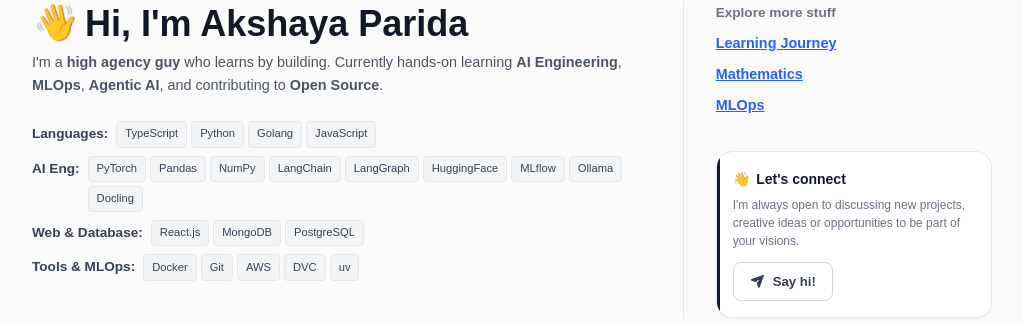
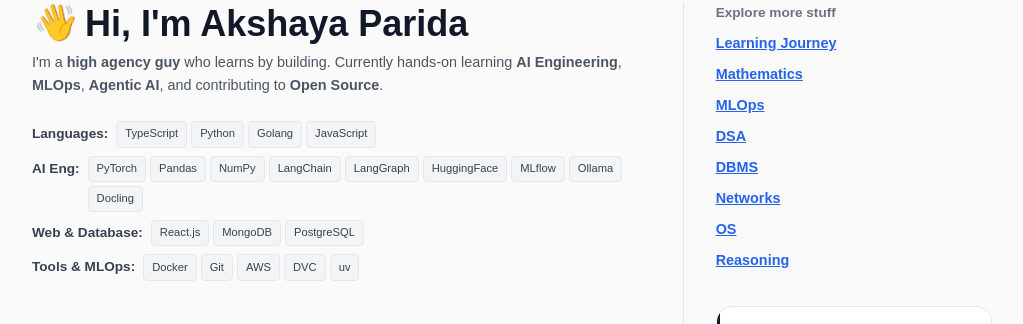
Before and after one commit to akshayaparida/portfolio, a Next.js app: page / in a window 1280 px wide. Shown: the part 174-498 px from the top of the page, without its empty margins (128-1151 px from the left). Built offline with nearby package versions, Linux system fonts and the light colour scheme; no server answers; a web font is replaced by a local one.

Commit message:
feat: add cuet pg subject pages structure
- Created skeleton pages for 5 CUET PG subjects:
  - DSA, DBMS, Networks, OS, Reasoning
- Added individual navigation links for each subject
- Removed main CUET PG index page

```diff
--- /dev/null
+++ b/src/app/cuet-pg/dbms/page.tsx
@@ -0,0 +1,10 @@
+"use client";
+
+export default function DBMSPage() {
+  return (
+    <div>
+      <h1>Database Management Systems</h1>
+      <p>Coming soon - Theory, MCQ, Mock Test</p>
+    </div>
+  );
+}
--- /dev/null
+++ b/src/app/cuet-pg/dsa/page.tsx
@@ -0,0 +1,10 @@
+"use client";
+
+export default function DSAPage() {
+  return (
+    <div>
+      <h1>Data Structures & Algorithms (Python)</h1>
+      <p>Coming soon - Theory, MCQ, Mock Test</p>
+    </div>
+  );
+}
--- /dev/null
+++ b/src/app/cuet-pg/networks/page.tsx
@@ -0,0 +1,10 @@
+"use client";
+
+export default function NetworksPage() {
+  return (
+    <div>
+      <h1>Computer Networks</h1>
+      <p>Coming soon - Theory, MCQ, Mock Test</p>
+    </div>
+  );
+}
--- /dev/null
+++ b/src/app/cuet-pg/os/page.tsx
@@ -0,0 +1,10 @@
+"use client";
+
+export default function OSPage() {
+  return (
+    <div>
+      <h1>Operating Systems</h1>
+      <p>Coming soon - Theory, MCQ, Mock Test</p>
+    </div>
+  );
+}
--- /dev/null
+++ b/src/app/cuet-pg/reasoning/page.tsx
@@ -0,0 +1,10 @@
+"use client";
+
+export default function ReasoningPage() {
+  return (
+    <div>
+      <h1>Thinking & Decision Making</h1>
+      <p>Coming soon - Theory, MCQ, Mock Test</p>
+    </div>
+  );
+}
--- a/src/data/git-metadata.json
+++ b/src/data/git-metadata.json
@@ -1,5 +1,5 @@
 {
-  "commitHash": "22c9f8d",
-  "commitDate": "January 18, 2026 at 04:33 PM",
-  "commitUrl": "https://github.com/akshayaparida/portfolio/commit/22c9f8de83253306b5ef59f3787455fbc5d2d00b"
+  "commitHash": "807efe4",
+  "commitDate": "January 18, 2026 at 05:29 PM",
+  "commitUrl": "https://github.com/akshayaparida/portfolio/commit/807efe4d838eba6e1368a7333952b2b69aa787ad"
 }
--- a/src/data/navigationLinks.ts
+++ b/src/data/navigationLinks.ts
@@ -16,4 +16,29 @@ export const navigationLinks: NavigationLink[] = [
     href: "/mlops",
     icon: "fa-solid fa-gears",
   },
+  {
+    label: "DSA",
+    href: "/cuet-pg/dsa",
+    icon: "fa-solid fa-code",
+  },
+  {
+    label: "DBMS",
+    href: "/cuet-pg/dbms",
+    icon: "fa-solid fa-database",
+  },
+  {
+    label: "Networks",
+    href: "/cuet-pg/networks",
+    icon: "fa-solid fa-network-wired",
+  },
+  {
+    label: "OS",
+    href: "/cuet-pg/os",
+    icon: "fa-solid fa-laptop",
+  },
+  {
+    label: "Reasoning",
+    href: "/cuet-pg/reasoning",
+    icon: "fa-solid fa-brain",
+  },
 ];
```
